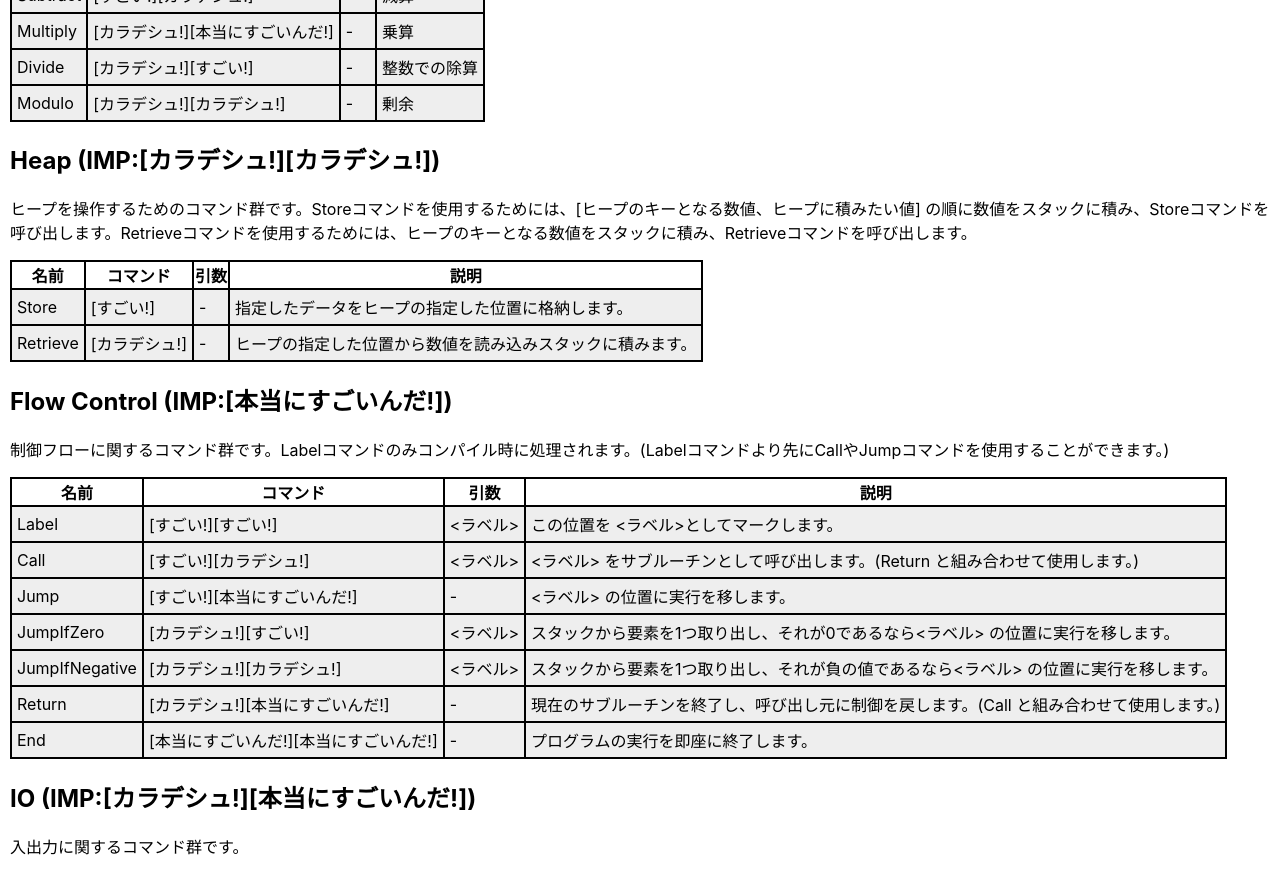
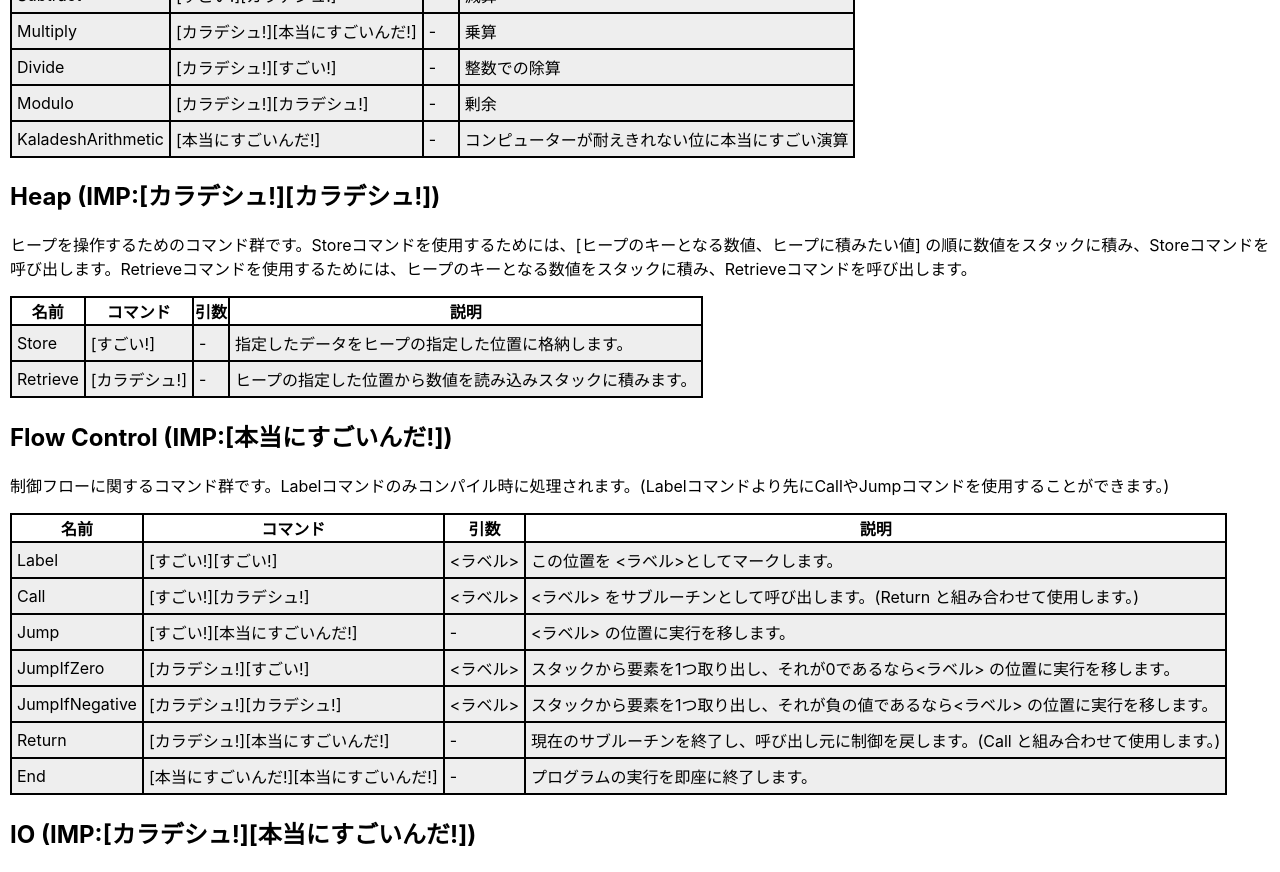
Before and after one commit to Snowman-s/NextApp, a Next.js app: page /utils/kaladesh-lang/help in a window 1280 px wide. Shown: the part 1200-2072 px from the top of the page. Built offline with nearby package versions, Linux system fonts and the light colour scheme.

Commit message:
whitespace: add KaladeshArithmetic

```diff
--- a/src/others/whitespace/Executor.ts
+++ b/src/others/kaladesh-lang/Executor.ts
@@ -1,3 +1,4 @@
+import { error } from "console";
 import { NonErrorResult } from "./Parser";
 
 export default class WhitespaceExecutor {
@@ -120,6 +121,10 @@ export default class WhitespaceExecutor {
             }
             cmdPtr++;
             break;
+          case "KaladeshArithmetic":
+            throw new Error(
+              "あなたのコンピューターは処理に耐えられませんでした。社長がお呼びです。"
+            );
           case "Store":
             {
               const data = popStack();
--- a/src/others/whitespace/Parser.ts
+++ b/src/others/kaladesh-lang/Parser.ts
@@ -42,6 +42,7 @@ const Commands = {
   Multiply: "Multiply",
   Divide: "Divide",
   Modulo: "Modulo",
+  KaladeshArithmetic: "KaladeshArithmetic",
   Store: "Store",
   Retrieve: "Retrieve",
   Label: "Label",
@@ -343,6 +344,7 @@ export class WhitespaceParser {
       { t: ["ws", "lf"], cmd: Commands.Multiply },
       { t: ["tab", "ws"], cmd: Commands.Divide },
       { t: ["tab", "tab"], cmd: Commands.Modulo },
+      { t: ["lf"], cmd: Commands.KaladeshArithmetic },
     ]);
   }
 
--- a/src/pages/utils/kaladesh-lang/help.tsx
+++ b/src/pages/utils/kaladesh-lang/help.tsx
@@ -53,6 +53,11 @@ export default function Home() {
         ["Multiply", ["Tab", "LF"], "乗算"],
         ["Divide", ["Tab", "WS"], "整数での除算"],
         ["Modulo", ["Tab", "Tab"], "剰余"],
+        [
+          "KaladeshArithmetic",
+          ["LF"],
+          "コンピューターが耐えきれない位に本当にすごい演算",
+        ],
       ],
     },
     {
--- a/src/pages/utils/kaladesh-lang/index.tsx
+++ b/src/pages/utils/kaladesh-lang/index.tsx
@@ -18,8 +18,8 @@ import {
   ParseError,
   SyntaxErrors,
   WhitespaceParser,
-} from "src/others/whitespace/Parser";
-import WhitespaceExecutor from "src/others/whitespace/Executor";
+} from "src/others/kaladesh-lang/Parser";
+import WhitespaceExecutor from "src/others/kaladesh-lang/Executor";
 
 export default function Home() {
   const [code, setCode] = React.useState(
```
